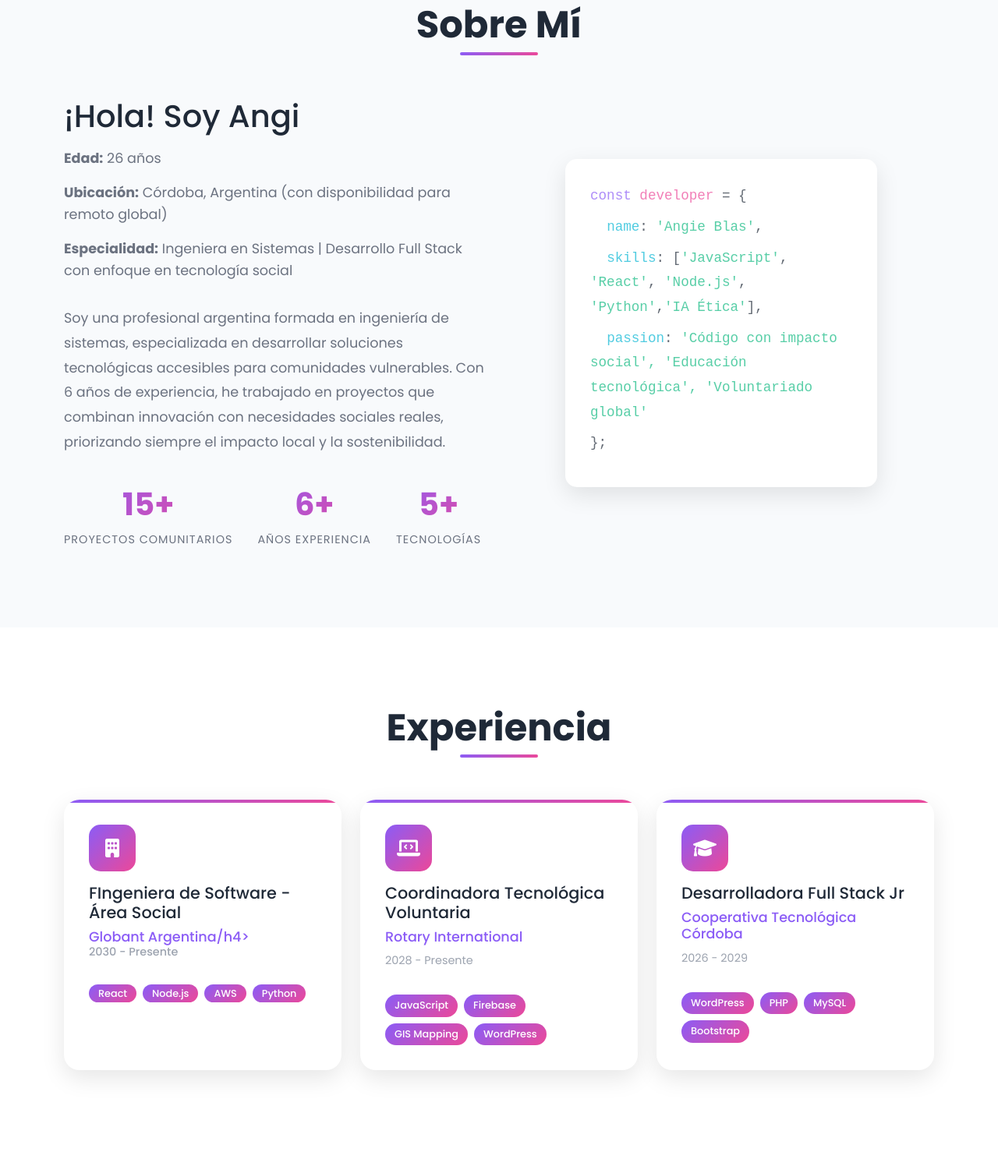
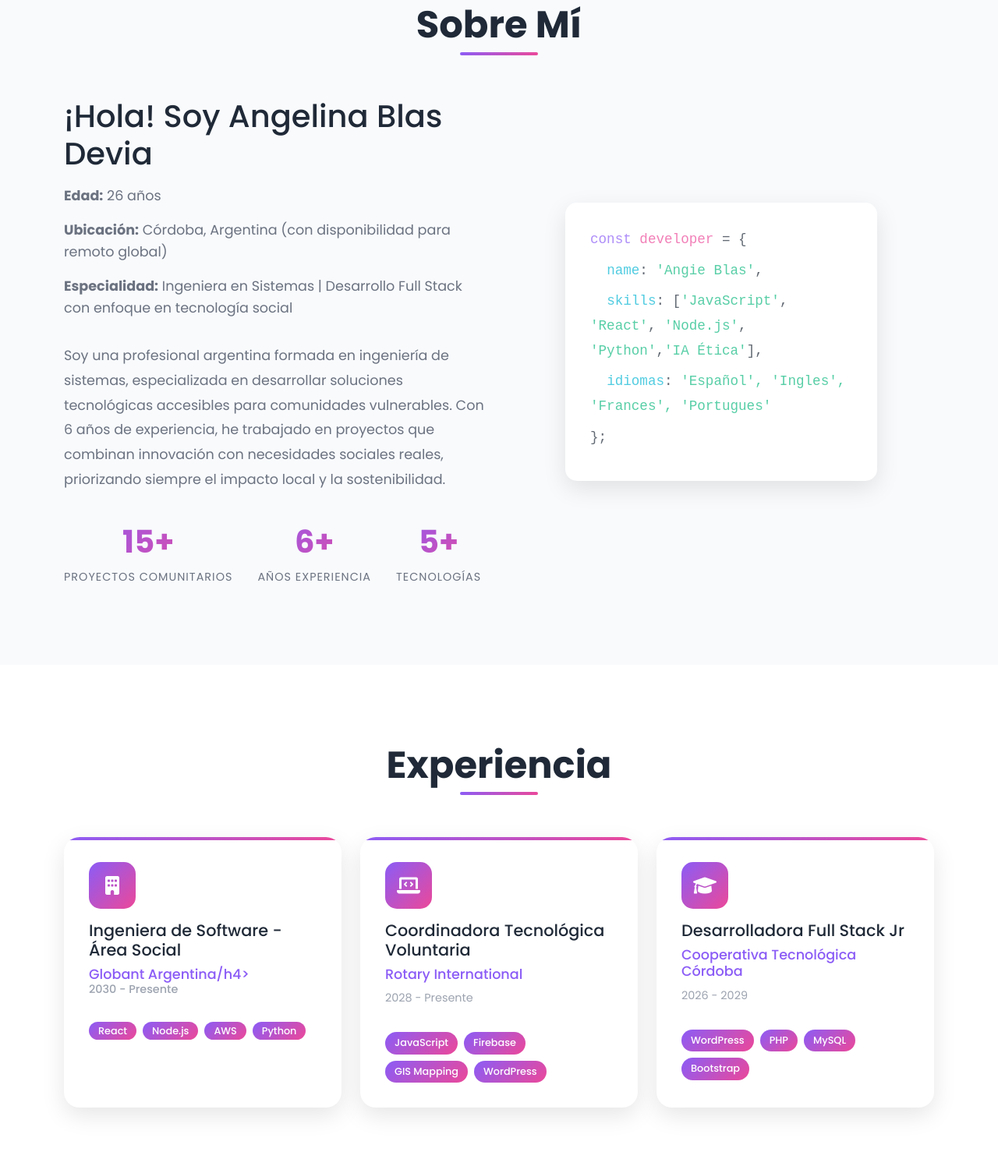
Before and after one commit to AngiBD/AngiWebCV, a plain HTML site: page index.html in a window 1280 px wide. Shown: the part 897-2393 px from the top of the page at 78% size. Drawn offline with nearby package versions, Linux system fonts and the light colour scheme.

Commit message:
Add files via upload

```diff
--- a/index.html
+++ b/index.html
@@ -40,7 +40,7 @@
                 <div class="col-lg-6">
                     <div class="hero-content">
                         <h1 class="typewriter">
-                            Hola, soy <span class="highlight">Angelina Blas</span>
+                            Hola, soy <span class="highlight">Angelina</span>
                         </h1>
                         <p class="subtitle typewriter-subtitle">
                             Ingeniera en sistemas
@@ -97,7 +97,7 @@
                 <div class="col-lg-6">
                     <div class="about-content">
                         <!-- EDITABLE: Información personal -->
-                        <h3>¡Hola! Soy Angi</h3>
+                        <h3>¡Hola! Soy Angelina Blas Devia</h3>
                         <p><strong>Edad:</strong> 26 años</p>
                         <p><strong>Ubicación:</strong> Córdoba, Argentina (con disponibilidad para remoto global)</p>
                         <p><strong>Especialidad:</strong> Ingeniera en Sistemas | Desarrollo Full Stack con enfoque en tecnología social</p>
@@ -141,7 +141,7 @@
                                 &nbsp;&nbsp;<span class="code-property">skills</span>: [<span class="code-string">'JavaScript'</span>, <span class="code-string">'React'</span>, <span class="code-string">'Node.js'</span>, <span class="code-string">'Python'</span>,<span class="code-string">'IA Ética'</span>],
                             </div>
                             <div class="code-line">
-                                &nbsp;&nbsp;<span class="code-property">passion</span>: <span class="code-string">'Código con impacto social', 'Educación tecnológica', 'Voluntariado global'</span>
+                                &nbsp;&nbsp;<span class="code-property">idiomas</span>: <span class="code-string">'Español', 'Ingles', 'Frances', 'Portugues'</span>
                             </div>
                             <div class="code-line">
                                 };
@@ -168,7 +168,7 @@
                         <div class="company-logo">
                             <i class="fas fa-building"></i>
                         </div>
-                        <h3>FIngeniera de Software - Área Social</h3>
+                        <h3>Ingeniera de Software - Área Social</h3>
                         <h4>Globant Argentina/h4>
                         <p class="period">2030 - Presente</p>
                         <div class="experience-details">
```
